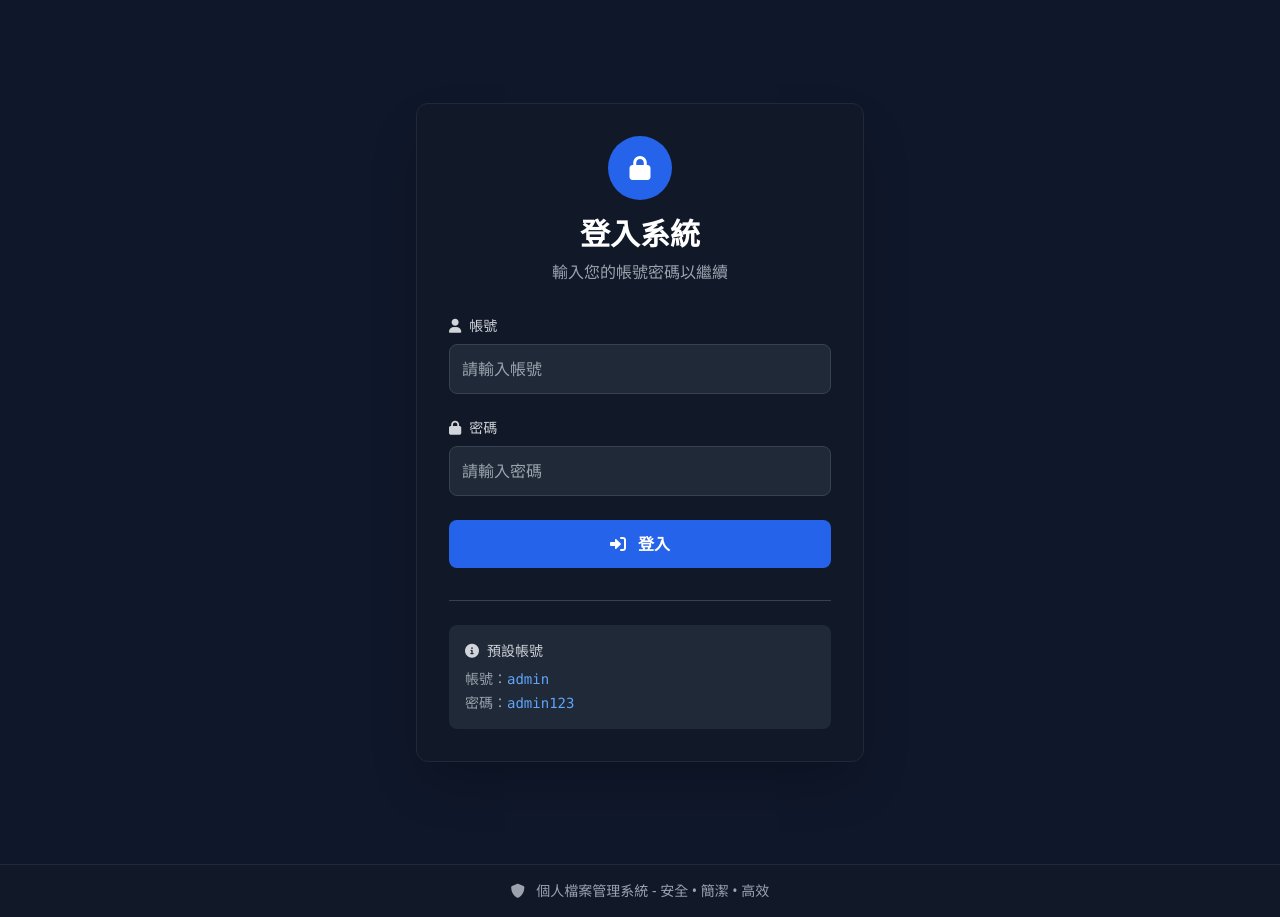
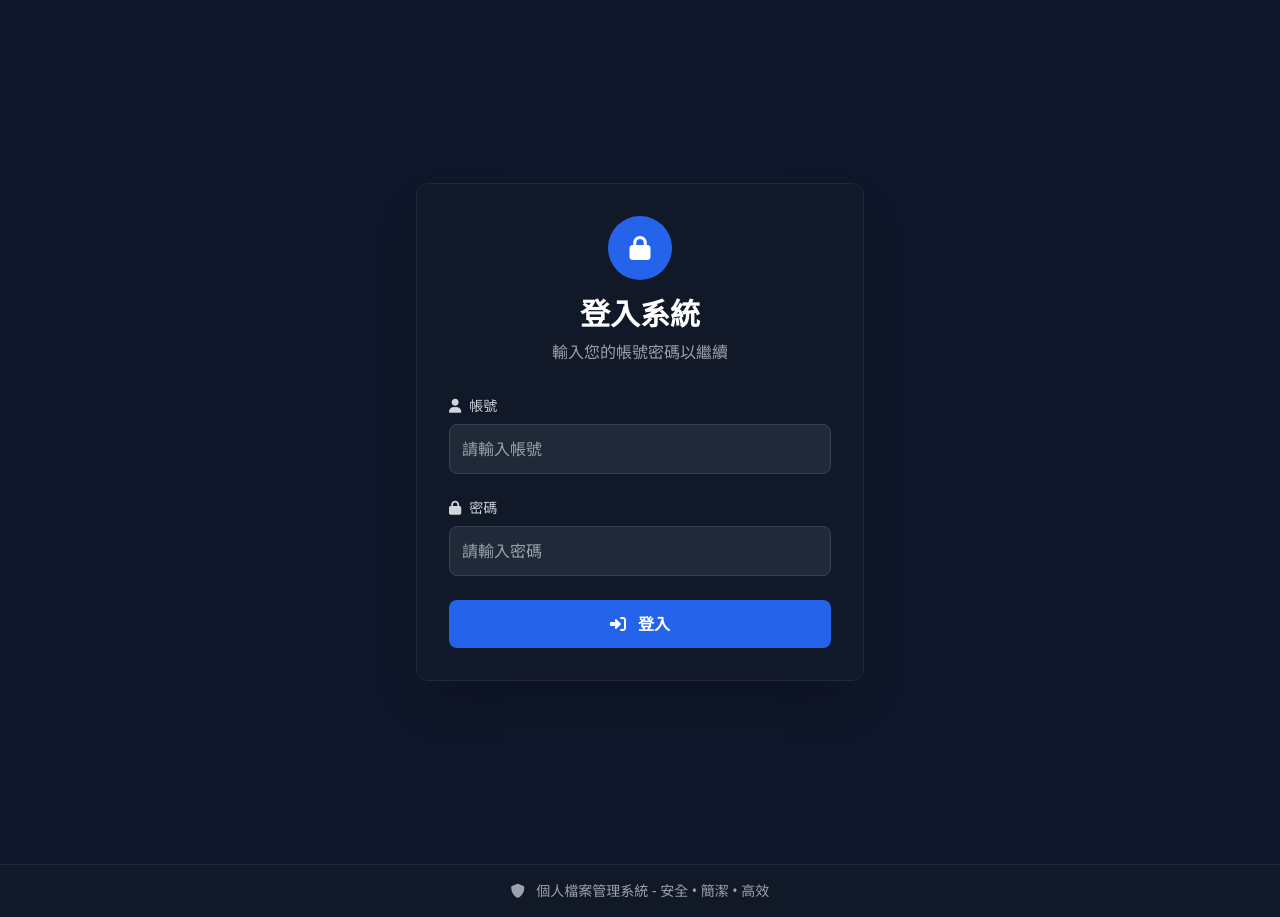
Before and after one commit to HenryLai921/share_files, a Flask app: page /login in a window 1280 px wide. Run offline with Flask 3, Linux system fonts and the light colour scheme; some libraries are stand-ins or nearby versions.

Commit message:
2025/8/26-latest

```diff
--- a/file_manager/templates/login.html
+++ b/file_manager/templates/login.html
@@ -46,17 +46,7 @@
                 </button>
             </form>
 
-            <div class="mt-8 pt-6 border-t border-gray-700">
-                <div class="bg-gray-800 rounded-lg p-4">
-                    <h3 class="text-sm font-medium text-gray-300 mb-2">
-                        <i class="fas fa-info-circle mr-2"></i>預設帳號
-                    </h3>
-                    <div class="text-sm text-gray-400 space-y-1">
-                        <div>帳號：<code class="text-blue-400">admin</code></div>
-                        <div>密碼：<code class="text-blue-400">admin123</code></div>
-                    </div>
-                </div>
-            </div>
+
         </div>
     </div>
 </div>
```
